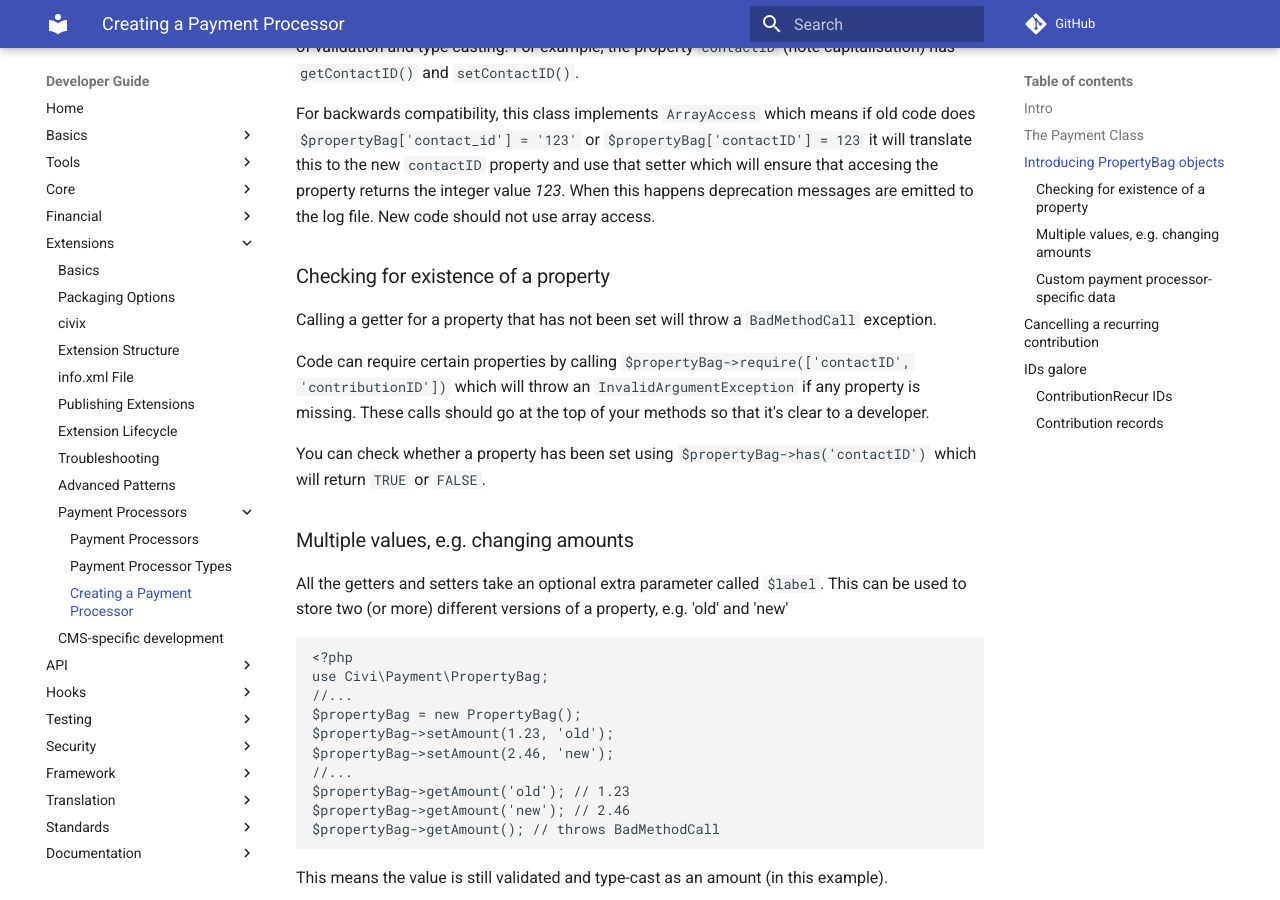
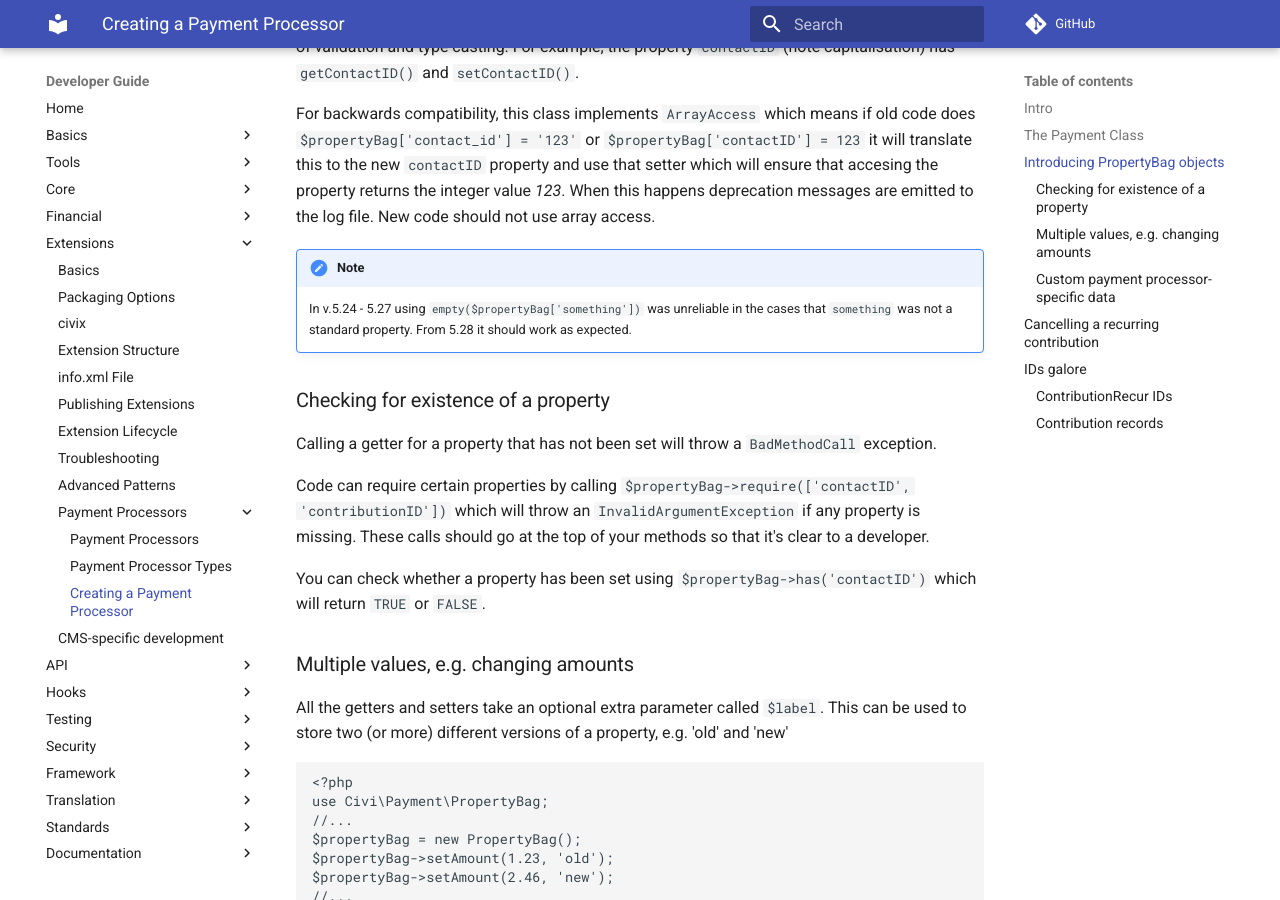
Before and after one commit to civicrm/civicrm-dev-docs, an MkDocs documentation site: the page built from docs/extensions/payment-processors/create.md, in a window 1280 px wide and 900 px high, scrolled down 1875 px. Built offline with MkDocs 1.6.1 and Material for MkDocs 9.7.7, drawn with Linux system fonts in a browser that asks for light colours; comment, search, counter and statistics services are not loaded.

Commit message:
Add note about empty and propertyBag pre 5.28

```diff
--- a/docs/extensions/payment-processors/create.md
+++ b/docs/extensions/payment-processors/create.md
@@ -50,6 +50,9 @@ Currently as of CiviCRM v5.24 `$params` is a sprawling array with who-knows-what
 This object has getters and setters that enforce standardised property names and a certain level of validation and type casting. For example, the property `contactID` (note capitalisation) has `getContactID()` and `setContactID()`.
 
 For backwards compatibility, this class implements `ArrayAccess` which means if old code does `$propertyBag['contact_id'] = '123'` or `$propertyBag['contactID'] = 123` it will translate this to the new `contactID` property and use that setter which will ensure that accesing the property returns the integer value *123*. When this happens deprecation messages are emitted to the log file. New code should not use array access.
+
+!!! note
+    In v.5.24 - 5.27 using `empty($propertyBag['something'])` was unreliable in the cases that `something` was not a standard property. From 5.28 it should work as expected.
 
 ### Checking for existence of a property
 
```
